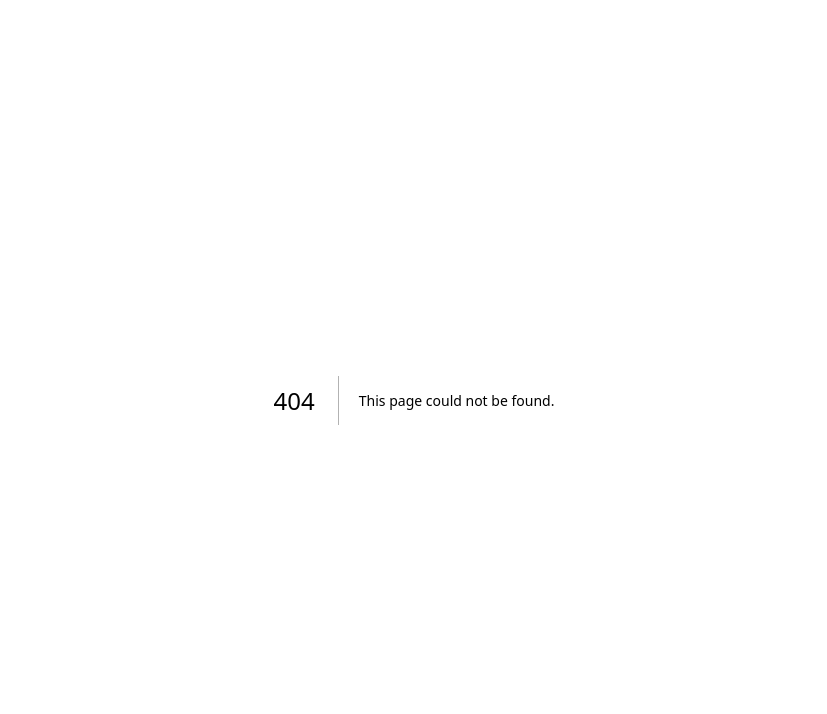
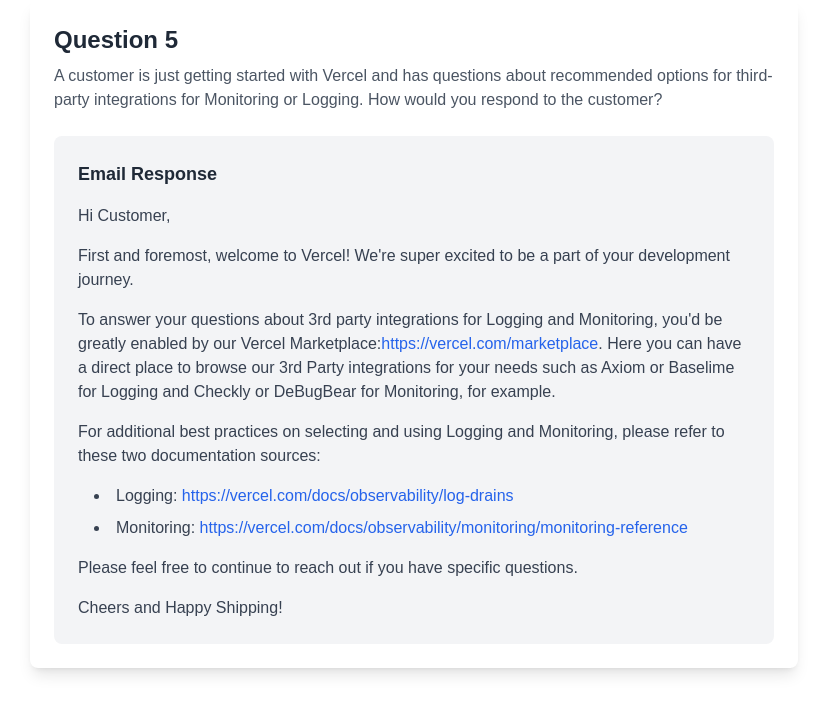
Before and after one commit to VinceE2024/cms-project, a Next.js app: page /Question5 in a window 1280 px wide. Before the commit this address had no page. Shown: the top 714 px of the page, without its empty margins (226-1053 px from the left). Built offline with nearby package versions, Linux system fonts and the light colour scheme.

Commit message:
Q5 Updates

```diff
--- /dev/null
+++ b/app/Question5/page.tsx
@@ -0,0 +1,39 @@
+export default function Component() {
+    return (
+      <div className="max-w-3xl mx-auto p-6 bg-white shadow-lg rounded-lg">
+        <div className="mb-6">
+          <h2 className="text-2xl font-bold text-gray-800 mb-2">Question 5</h2>
+          <p className="text-gray-600">
+            A customer is just getting started with Vercel and has questions about
+            recommended options for third-party integrations for Monitoring or
+            Logging. How would you respond to the customer?
+          </p>
+        </div>
+        <div className="bg-gray-100 p-6 rounded-lg">
+          <h3 className="text-lg font-semibold text-gray-800 mb-4">Email Response</h3>
+          <div className="space-y-4 text-gray-700">
+            <p>Hi Customer,</p>
+            <p>
+              First and foremost, welcome to Vercel! We're super excited to be a part of your development journey.
+            </p>
+            <p>
+              To answer your questions about 3rd party integrations for Logging and Monitoring, you'd be greatly enabled by our Vercel Marketplace:
+              <a href="https://vercel.com/marketplace" className="text-blue-600 hover:underline">https://vercel.com/marketplace</a>.
+              Here you can have a direct place to browse our 3rd Party integrations for your needs such as Axiom or Baselime for Logging and Checkly or DeBugBear for Monitoring, for example.
+            </p>
+            <p>For additional best practices on selecting and using Logging and Monitoring, please refer to these two documentation sources:</p>
+            <ul className="list-disc list-inside pl-4 space-y-2">
+              <li>
+                Logging: <a href="https://vercel.com/docs/observability/log-drains" className="text-blue-600 hover:underline">https://vercel.com/docs/observability/log-drains</a>
+              </li>
+              <li>
+                Monitoring: <a href="https://vercel.com/docs/observability/monitoring/monitoring-reference" className="text-blue-600 hover:underline">https://vercel.com/docs/observability/monitoring/monitoring-reference</a>
+              </li>
+            </ul>
+            <p>Please feel free to continue to reach out if you have specific questions.</p>
+            <p>Cheers and Happy Shipping!</p>
+          </div>
+        </div>
+      </div>
+    )
+  }
```
